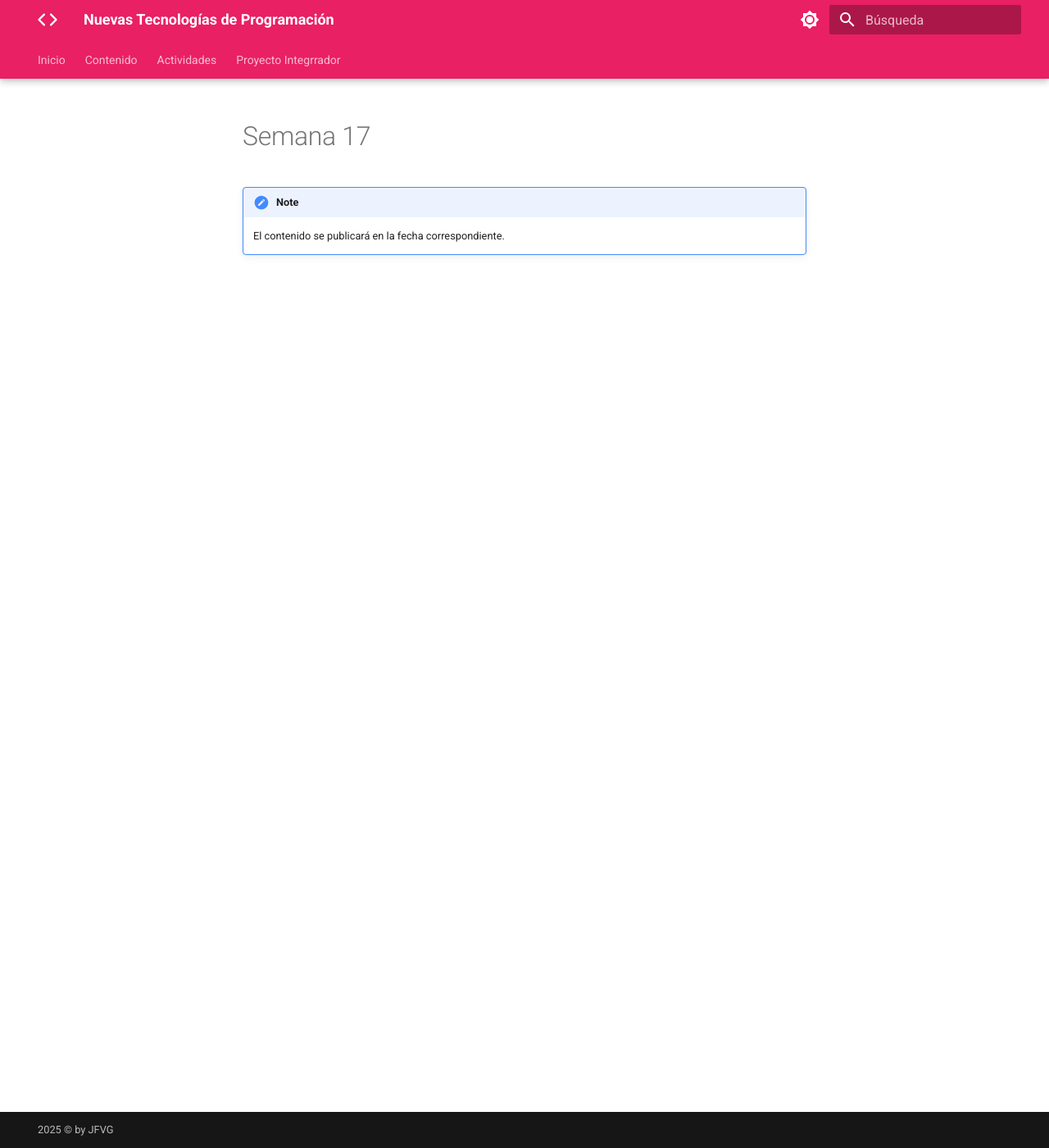
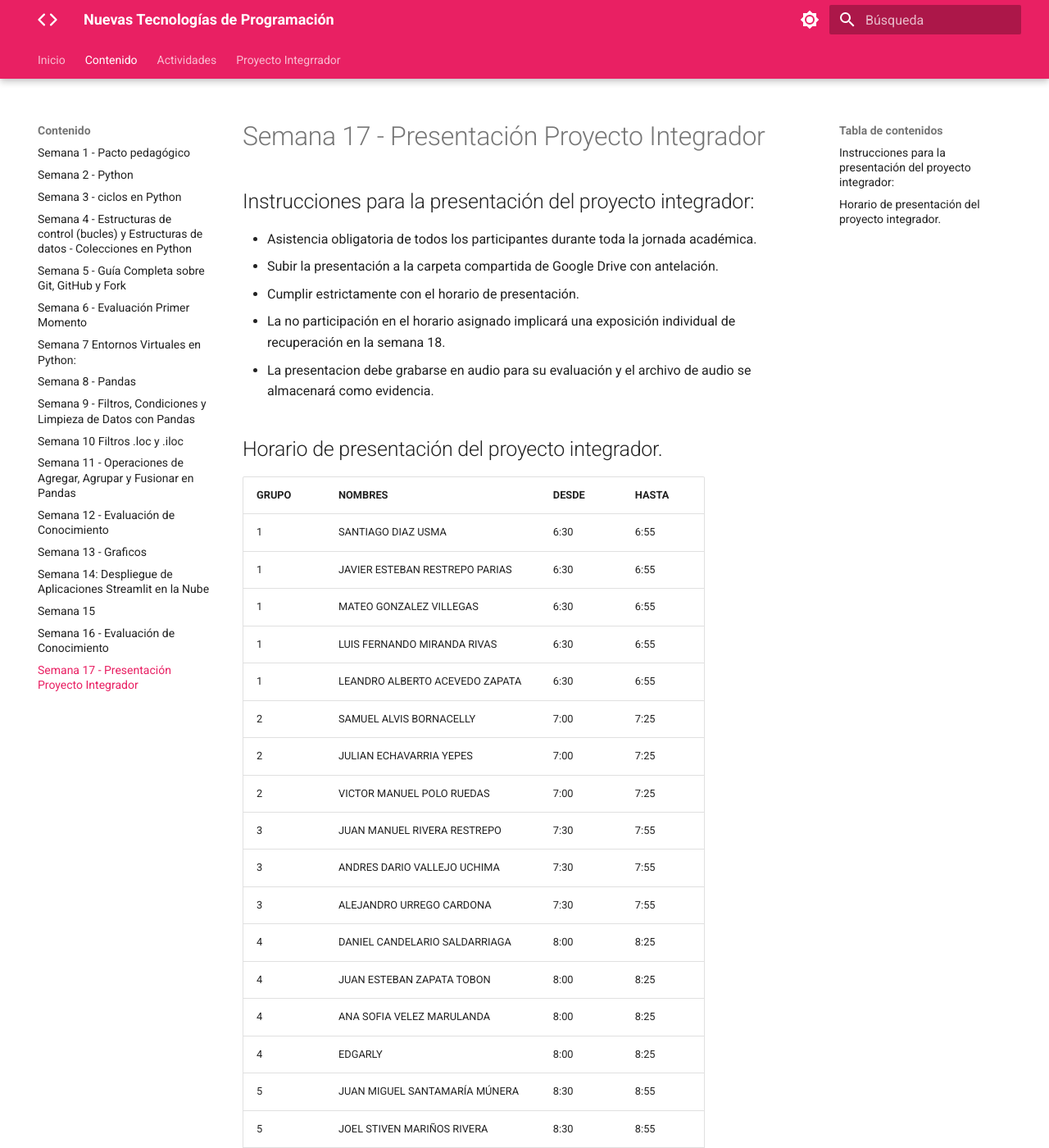
Before and after one commit to jfinfocesde/25ntp, an MkDocs documentation site: the page built from docs/content/p17.md, in a window 1280 px wide and 1400 px high. Shown: the whole window at 82% size. Built offline with MkDocs 1.6.1 and Material for MkDocs 9.7.7, drawn with Linux system fonts in a browser that asks for light colours; some of the changed text lies outside the part shown.

Commit message:
24-10-2025

```diff
--- a/docs/content/p17.md
+++ b/docs/content/p17.md
@@ -1,5 +1,33 @@
-#  Semana 17
+#  Semana 17 - Presentación Proyecto Integrador
 
-!!! note
+## Instrucciones para la presentación del proyecto integrador:
 
-    El contenido se publicará en la fecha correspondiente.
+- Asistencia obligatoria de todos los participantes durante toda la jornada académica.
+- Subir la presentación a la carpeta compartida de Google Drive con antelación.
+- Cumplir estrictamente con el horario de presentación.
+- La no participación en el horario asignado implicará una exposición individual de recuperación en la semana 18.
+- La presentacion debe grabarse en audio para su evaluación y el archivo de audio se almacenará como evidencia.
+
+## Horario de presentación del proyecto integrador.
+
+| GRUPO | NOMBRES | DESDE | HASTA |
+|-------|---------|-------|-------|
+| 1 | SANTIAGO DIAZ USMA | 6:30 | 6:55 |
+| 1 | JAVIER ESTEBAN RESTREPO PARIAS | 6:30 | 6:55 |
+| 1 | MATEO GONZALEZ VILLEGAS | 6:30 | 6:55 |
+| 1 | LUIS FERNANDO MIRANDA RIVAS | 6:30 | 6:55 |
+| 1 | LEANDRO ALBERTO ACEVEDO ZAPATA | 6:30 | 6:55 |
+| 2 | SAMUEL ALVIS BORNACELLY | 7:00 | 7:25 |
+| 2 | JULIAN ECHAVARRIA YEPES | 7:00 | 7:25 |
+| 2 | VICTOR MANUEL POLO RUEDAS | 7:00 | 7:25 |
+| 3 | JUAN MANUEL RIVERA RESTREPO | 7:30 | 7:55 |
+| 3 | ANDRES DARIO VALLEJO UCHIMA | 7:30 | 7:55 |
+| 3 | ALEJANDRO URREGO CARDONA | 7:30 | 7:55 |
+| 4 | DANIEL CANDELARIO SALDARRIAGA | 8:00 | 8:25 |
+| 4 | JUAN ESTEBAN ZAPATA TOBON | 8:00 | 8:25 |
+| 4 | ANA SOFIA VELEZ MARULANDA | 8:00 | 8:25 |
+| 4 | EDGARLY | 8:00 | 8:25 |
+| 5 | JUAN MIGUEL SANTAMARÍA MÚNERA | 8:30 | 8:55 |
+| 5 | JOEL STIVEN MARIÑOS RIVERA | 8:30 | 8:55 |
+| 5 | BRAHIAN ANGEL OSPINA | 8:30 | 8:55 |
+| 5 | LEANDRO ALBERTO CESPEDES BEDOYA | 8:30 | 8:55 |
--- a/mkdocs.yml
+++ b/mkdocs.yml
@@ -84,7 +84,7 @@
       - content/p14.md
       - content/p15.md
       - content/p16.md
-      # - content/p17.md
+      - content/p17.md
       # - content/p18.md
 
 
```
